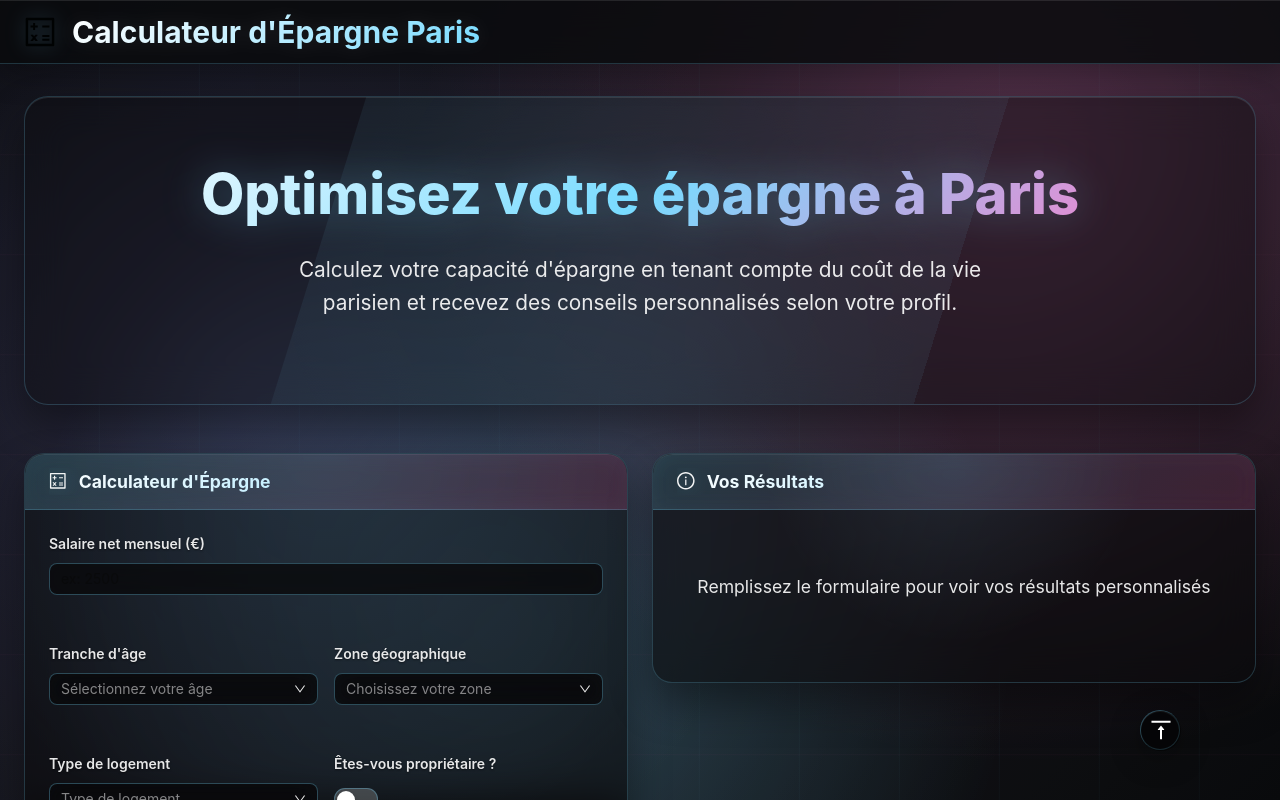
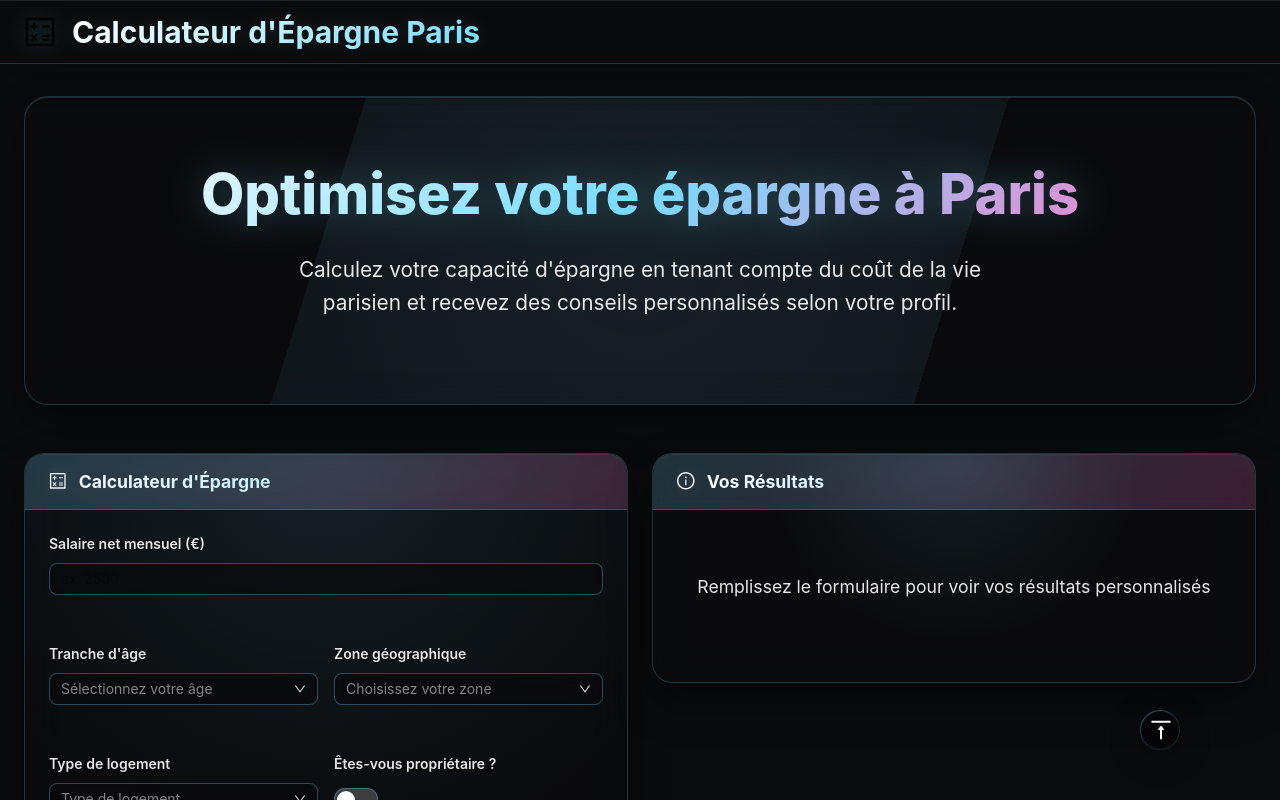
Before and after one commit to Duckiduc/save-in-paris, a React (Vite) app: page / in a window 1280 px wide. Shown: the top 800 px of the page. Built offline with nearby package versions, Linux system fonts and the light colour scheme.

Commit message:
refactor: simplify background styles in App.css and index.css

```diff
--- a/src/App.css
+++ b/src/App.css
@@ -2,38 +2,9 @@
 
 .layout {
   min-height: 100vh;
-  background:
-    radial-gradient(circle at 20% 80%, rgba(120, 119, 198, 0.3) 0%, transparent 50%),
-    radial-gradient(circle at 80% 20%, rgba(255, 119, 198, 0.3) 0%, transparent 50%),
-    radial-gradient(circle at 40% 40%, rgba(120, 219, 255, 0.2) 0%, transparent 50%),
-    linear-gradient(135deg, #0a0b0d 0%, #1a1b1e 100%);
-  background-attachment: fixed;
+  background: #0a0b0d;
   position: relative;
   overflow-x: hidden;
-}
-
-.layout::before {
-  content: '';
-  position: absolute;
-  top: 0;
-  left: 0;
-  right: 0;
-  bottom: 0;
-  background:
-    repeating-linear-gradient(
-      90deg,
-      transparent,
-      transparent 98px,
-      rgba(120, 219, 255, 0.03) 100px
-    ),
-    repeating-linear-gradient(
-      0deg,
-      transparent,
-      transparent 98px,
-      rgba(255, 119, 198, 0.03) 100px
-    );
-  pointer-events: none;
-  z-index: 1;
 }
 
 .header {
--- a/src/index.css
+++ b/src/index.css
@@ -18,26 +18,9 @@ body {
   overflow-x: hidden;
 }
 
-/* Web3 background with animated gradient */
-body::before {
-  content: '';
-  position: fixed;
-  top: 0;
-  left: 0;
-  width: 100%;
-  height: 100%;
-  background:
-    radial-gradient(circle at 20% 50%, rgba(120, 119, 198, 0.3) 0%, transparent 50%),
-    radial-gradient(circle at 80% 20%, rgba(255, 119, 198, 0.3) 0%, transparent 50%),
-    radial-gradient(circle at 40% 80%, rgba(120, 219, 255, 0.3) 0%, transparent 50%),
-    linear-gradient(135deg, #0a0b0d 0%, #1a1b23 50%, #0a0b0d 100%);
-  z-index: -2;
-  animation: backgroundShift 20s ease-in-out infinite;
-}
-
-@keyframes backgroundShift {
-  0%, 100% { opacity: 1; }
-  50% { opacity: 0.8; }
+/* Simple dark background */
+body {
+  background: #0a0b0d;
 }
 
 #root {
```
